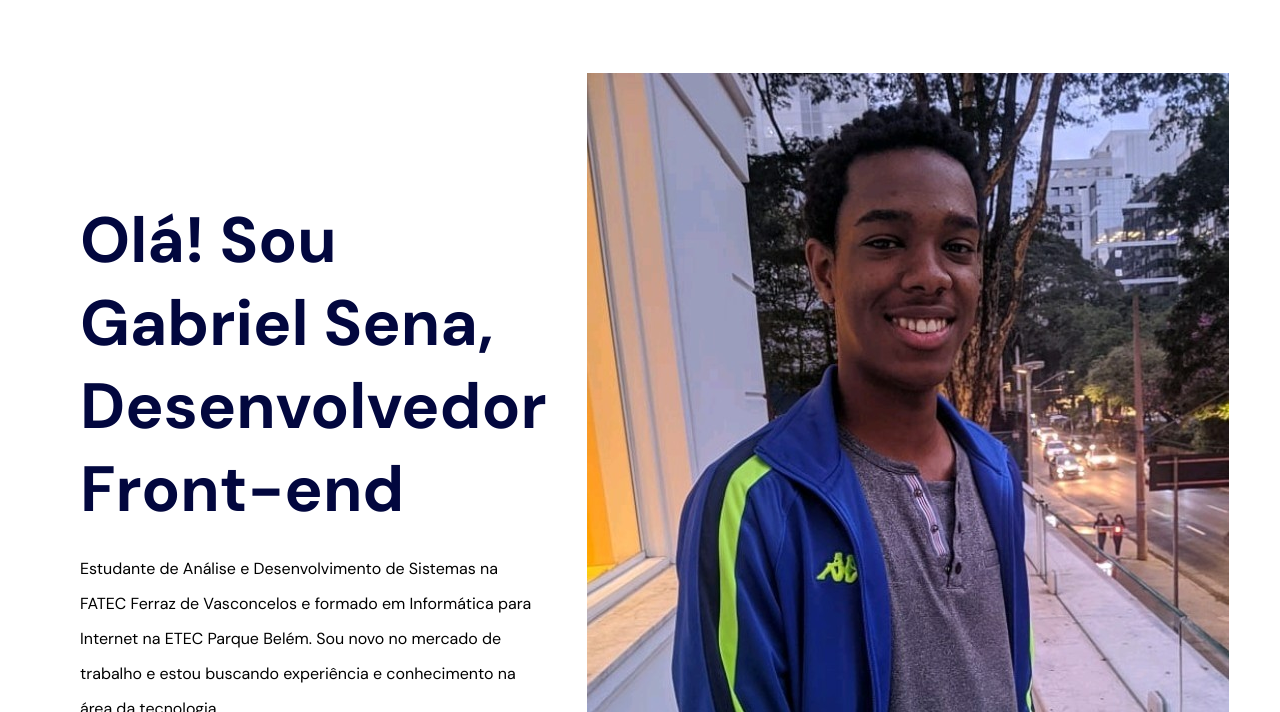
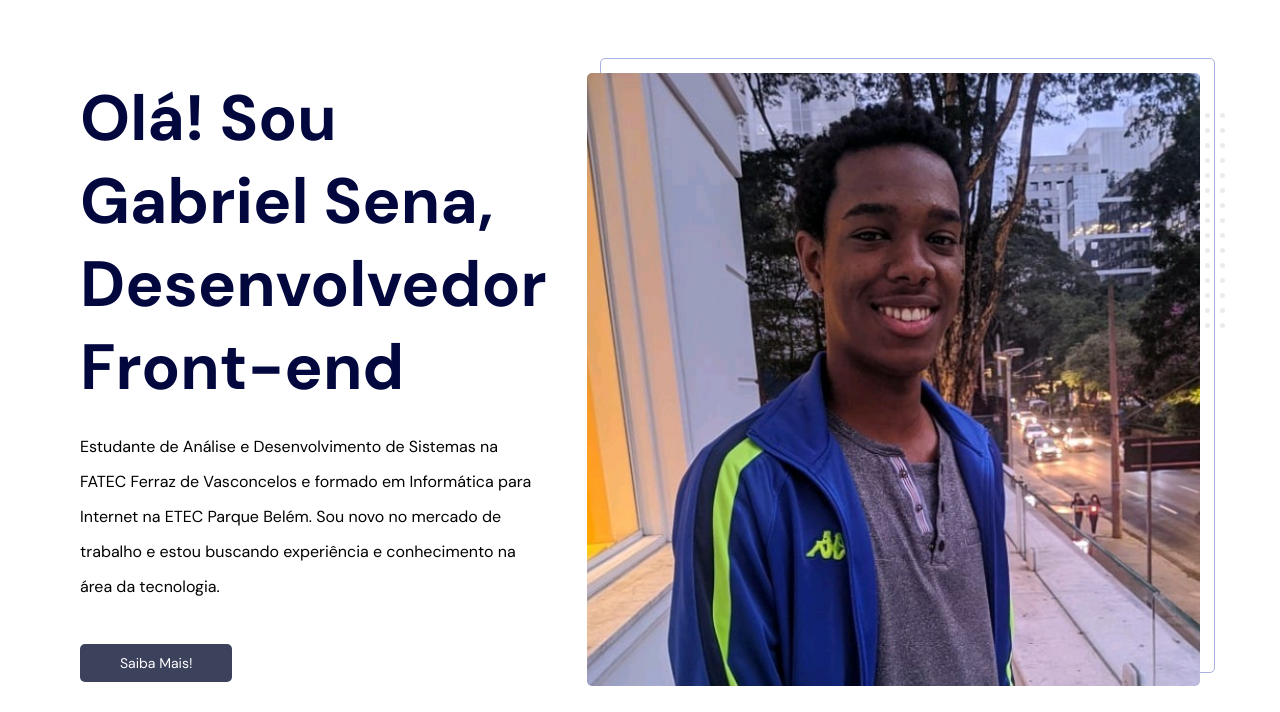
Before and after one commit to Gabriel-Sena/Meu-Portfolio, a plain HTML site: page portfolio/index.html in a window 1280 px wide. Shown: the part 77-789 px from the top of the page. Drawn offline with Linux system fonts and the light colour scheme.

Commit message:
:lipstick: Header finalizado

```diff
--- a/portfolio/css/components/header.css
+++ b/portfolio/css/components/header.css
@@ -27,4 +27,23 @@ header .header__right .header__image::after {
     display: block;
     width: 100%;
     height: 100%;
+    border: 1px solid var(--tertiary-color);
+    position: absolute;
+    top: -1.5rem;
+    right: -1.5rem;
+    border-radius: 0.5rem;
+    z-index: -1;
 }
+
+header .header__right .header__image .gabriel {
+    border-radius: 0.5rem;
+    min-width: 25rem;
+    max-width: 100%;
+}
+
+header .header__right .header__image .background {
+    position: absolute;
+    top: 4rem;
+    right: -2.5rem;
+    z-index: -1;
+}
```
